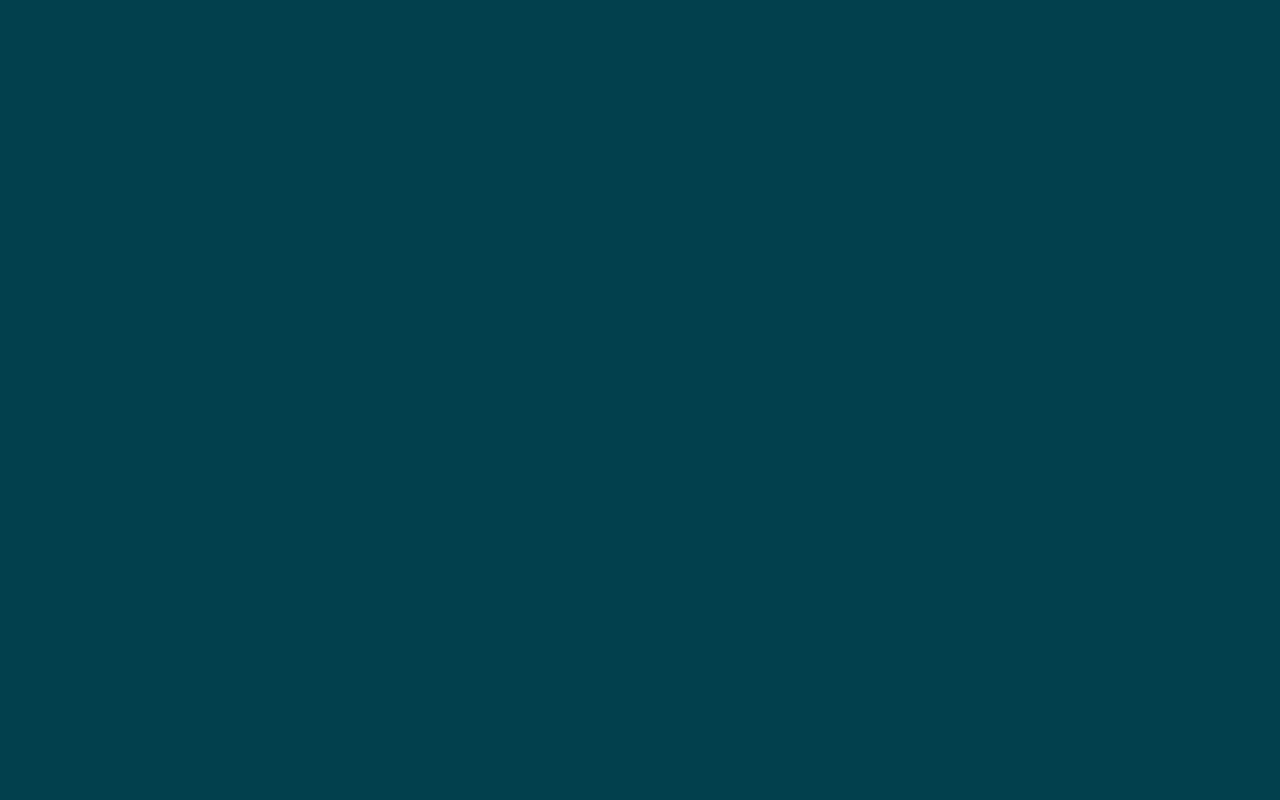
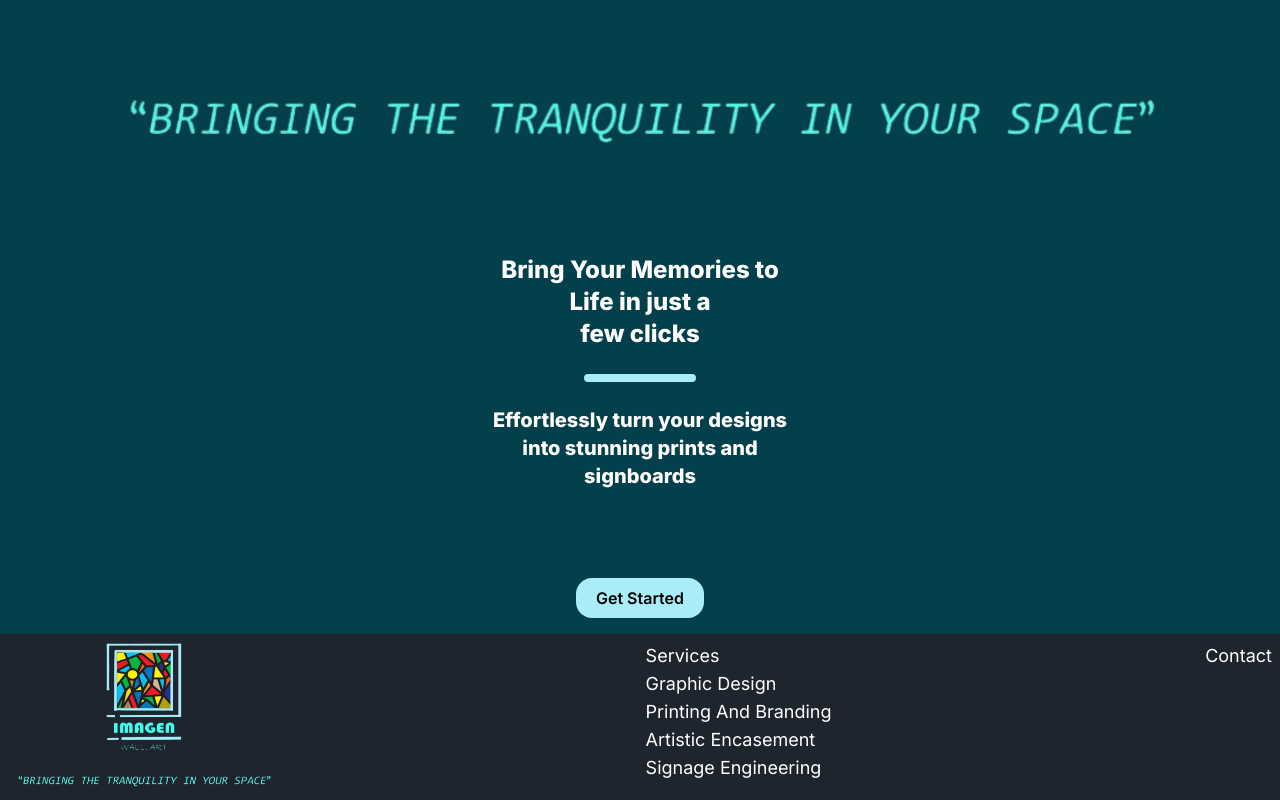
Before and after one commit to Zwane71/imagen_wall_art, a Next.js app: page / in a window 1280 px wide. Shown: the part 521-1321 px from the top of the page. Before the commit the page ends 860 px from the top, so only its background shows below. Built offline with nearby package versions, Linux system fonts and the light colour scheme.

Commit message:
planning the home page

```diff
--- a/src/app/layout.tsx
+++ b/src/app/layout.tsx
@@ -2,6 +2,7 @@ import type { Metadata } from "next";
 import { Inter } from "next/font/google";
 import "./globals.css";
 import Navbar from "@/components/navbar/navbar";
+import Footer from "@/components/footer/footer";
 
 const inter = Inter({ subsets: ["latin"] });
 
@@ -21,6 +22,7 @@ export default function RootLayout({
 				<div>
 					<Navbar />
 					{children}
+					<Footer />
 				</div>
 			</body>
 		</html>
--- a/src/app/page.tsx
+++ b/src/app/page.tsx
@@ -2,11 +2,27 @@ import Fulllogo from "@/components/name/full-logo";
 
 export default function Home() {
 	return (
-		<main className='flex flex-col min-h-screen items-center'>
+		<main className='flex flex-col min-h-screen items-center bg-[rgb(4,64,75)]'>
 			<div className='p-4'>
 				<h1 className='text-white'>
 					<Fulllogo />
 				</h1>
+				<div className='p-20'>
+					<div className='text-white text-2xl font-extrabold text-center p-2'>
+						<p>Bring Your Memories to</p>
+						<p>Life in just a</p>
+						<p>few clicks</p>
+					</div>
+					<div className='bg-[rgb(169,237,248)] p-1 rounded-3xl w-28 mx-auto my-4'></div>
+					<div className='text-white text-xl font-extrabold text-center p-2'>
+						<p>Effortlessly turn your designs</p>
+						<p>into stunning prints and</p>
+						<p>signboards</p>
+					</div>
+				</div>
+				<button className='bg-[#a9edf8] font-semibold w-32 text-center p-2 rounded-2xl mx-auto block'>
+					Get Started
+				</button>
 			</div>
 		</main>
 	);
--- /dev/null
+++ b/src/components/footer/footer.tsx
@@ -0,0 +1,48 @@
+import React from "react";
+import Image from "next/image";
+import Link from "next/link";
+import { IoHome } from "react-icons/io5";
+import { CiMail } from "react-icons/ci";
+import { BsTelephone } from "react-icons/bs";
+import { FaWhatsapp } from "react-icons/fa";
+
+const Footer = () => {
+	return (
+		<div>
+			<div className='flex flex-row bg-[rgb(31,37,47)] justify-between p-2'>
+				<div className='ml-2'>
+					<Image
+						src='/full-logo.png'
+						alt='Logo'
+						width={250}
+						height={250}
+						className='w-24 sm:w-32 md:w-48 lg:w-64'
+						style={{ height: "auto" }}
+					/>
+				</div>
+				<div className='text-white text-xs sm:text-sm md:text-base lg:text-lg'>
+					<div>Services</div>
+					<ul>
+						<li>
+							<Link href={"/"}>Graphic Design</Link>
+						</li>
+						<li>
+							<Link href={"/"}>Printing And Branding</Link>
+						</li>
+						<li>
+							<Link href={"/"}>Artistic Encasement</Link>
+						</li>
+						<li>
+							<Link href={"/"}>Signage Engineering</Link>
+						</li>
+					</ul>
+				</div>
+				<div className='text-white text-xs sm:text-sm md:text-base lg:text-lg'>
+					<div>Contact</div>
+				</div>
+			</div>
+		</div>
+	);
+};
+
+export default Footer;
```
Also changed, not shown: public/full-logo.png, public/full-pic.png.
